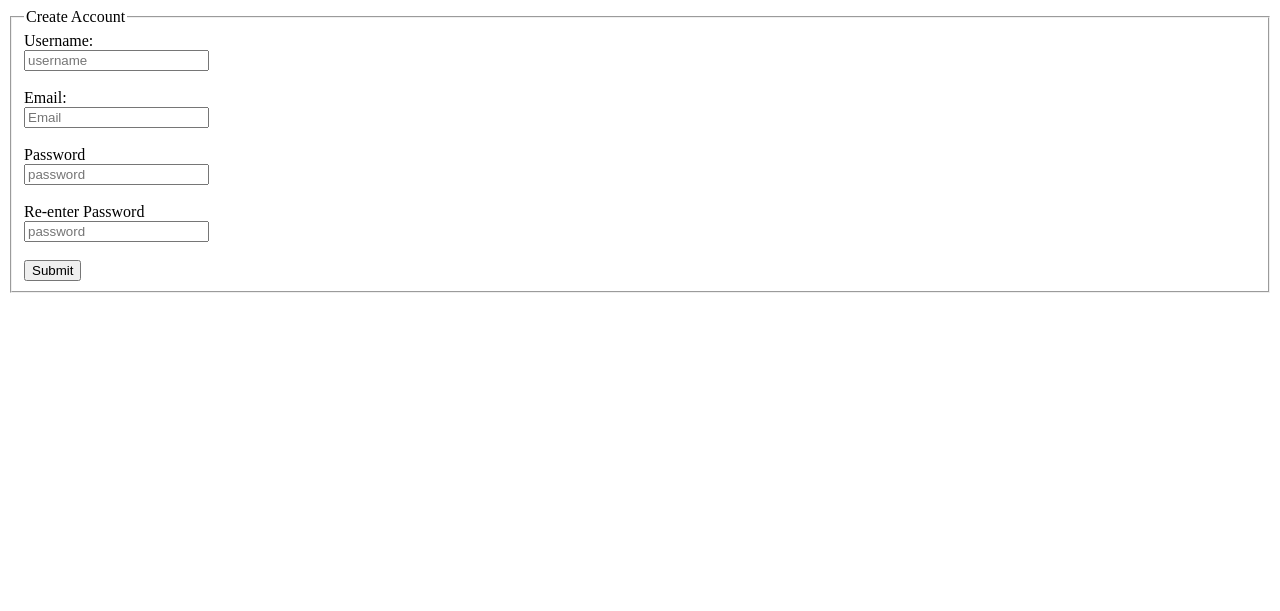
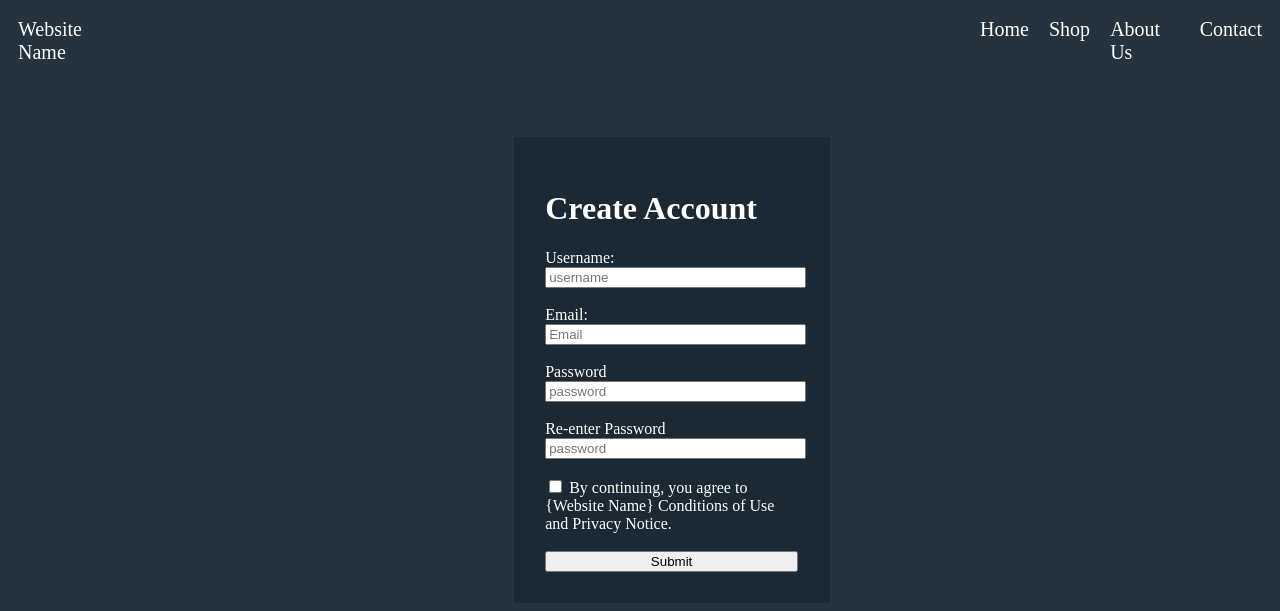
Before and after one commit to DartSams/Flask-login-app, a Flask app: page /register in a window 1280 px wide. Shown: the top 611 px of the page. Run offline with Flask 2, Linux system fonts and the light colour scheme.

Commit message:
html files

```diff
--- a/templates/profile.html
+++ b/templates/profile.html
@@ -7,6 +7,7 @@
     <title>Document</title>
 </head>
 <body>
+    <a href="/">Home</a>
     <h1>
         hey there {{name}}
     </h1>
--- a/templates/register.html
+++ b/templates/register.html
@@ -5,30 +5,49 @@
     <meta http-equiv="X-UA-Compatible" content="IE=edge">
     <meta name="viewport" content="width=device-width, initial-scale=1.0">
     <title>Document</title>
+    <!-- <link rel="stylesheet" type= "text/css" href="/Flask/login app/static/register.css"> -->
+    <link rel="stylesheet" href="{{url_for('static',filename='register.css')}}">
 </head>
+
+<header class="flex-container-header">
+    <a href="google.com" class="flex-item">Website Name</a>
+    <a href="/" class="flex-item">Home</a>
+    <a href="" class="flex-item">Shop</a>
+    <a href="" class="flex-item">About Us</a>
+    <a href="" class="flex-item">Contact</a>
+</header>
+
 <body>
-    <fieldset>
-        <legend>Create Account</legend>
-            <form action=""method="POST">
+
+
+    <div class="flex-container-body">
+        <div class="flex-item-body">
+            <h1>Create Account</h1>
+                <form action=""method="POST" autocomplete="on">
                     <label for="username">Username:</label><br>
-                <input type="text" placeholder="username" name="username">
+                    <input type="text" placeholder="username" name="username" class="entry">
                     <br>
                     <br>
                     <label for="email">Email:</label><br>
-                <input type="text" placeholder="Email" name="email">
+                    <input type="email" placeholder="Email" name="email" class="entry">
                     <br>
                     <br>
                     <label for="password">Password</label><br>
-                <input type="password" placeholder="password" name="password">
+                    <input type="password" placeholder="password" name="password" class="entry">
                     <br>
                     <br>
                     <label for="password2">Re-enter Password</label><br>
-                <input type="password" placeholder="password" name="compare-password">
+                    <input type="password" placeholder="password" name="compare-password" class="entry">
                     <br>
                     <br>
-                <input type="submit">
+                    <input type="checkbox" name="terms-of-service">
+                    <label for="terms-of-service">By continuing, you agree to {Website Name} Conditions of Use and Privacy Notice.</label> <br>
+                    <br>
+                    <input type="submit" class="submit">
                 </form>
-    </fieldset>
+        </div>
+
+        </div>
 
 </body>
 </html>
```
Also changed, not shown: templates/index.html (added, +62 -0 lines), templates/login.html (deleted, +0 -27 lines). Lines whose indentation alone changed are shown as unchanged.
